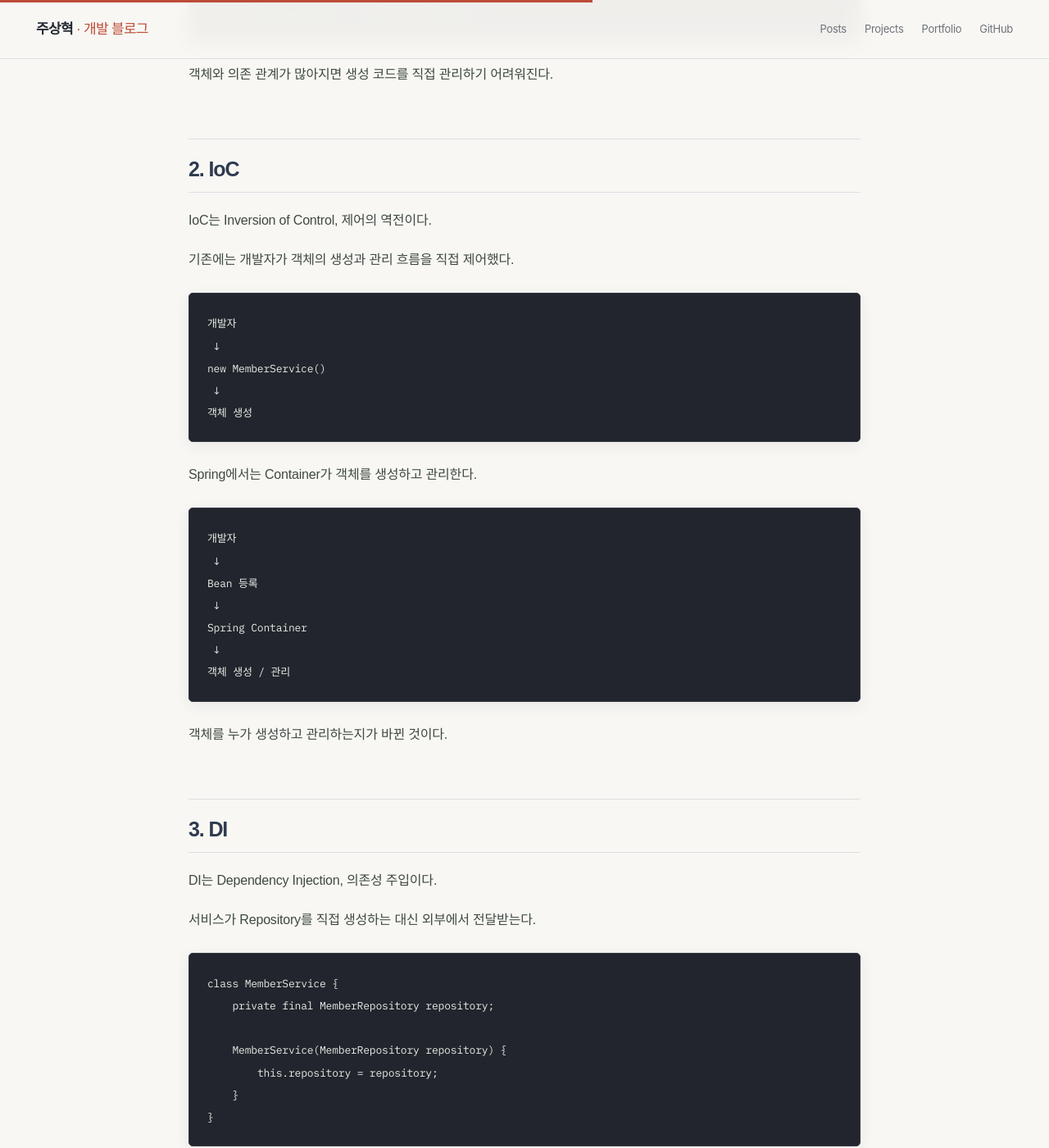
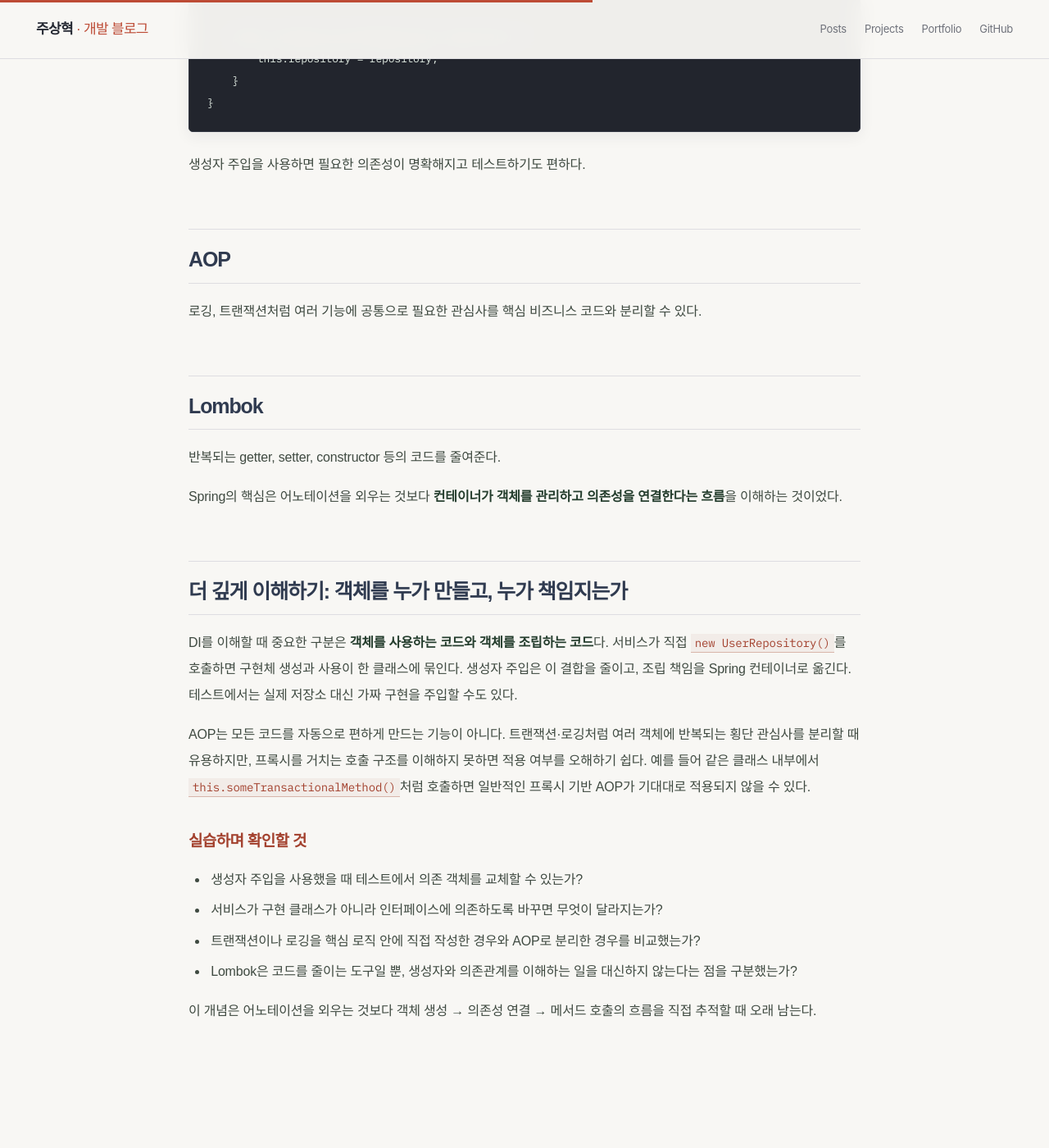
Before and after one commit to zuzusnasna/zuzusnasna.github.io, a Jekyll site: the page built from _posts/2026-09-03-spring-di-aop.md, in a window 1280 px wide and 1400 px high, scrolled down 874 px. Shown: the whole window at 82% size. Built offline with Jekyll 4.4.1, drawn with Linux system fonts in a browser that asks for light colours; some web fonts are replaced; some of the changed text lies outside the part shown.

Commit message:
복구: 기존 Spring DI AOP 문서 원상 복구

````diff
--- a/_posts/2026-09-03-spring-di-aop.md
+++ b/_posts/2026-09-03-spring-di-aop.md
@@ -1,80 +1,50 @@
 ---
 layout: post
-title: "Spring 시작 — Spring Framework, IoC, DI"
-date: 2026-10-30 15:00:00 +0900
-categories: [Spring]
-tags: [Spring]
+title: "Spring Boot 학습 : DI, IoC, AOP, Lombok"
+date: 2026-09-03 09:00:00 +0900
+categories: [학습]
+tags: [Spring Boot, Java]
 ---
 
-오늘은 Spring Framework가 무엇인지부터 IoC와 DI의 관계를 정리했다.
+Spring Boot를 처음 공부하면서 DI와 IoC를 먼저 이해했다.
 
-## 1. Spring Framework
+## IoC와 DI
 
-Spring은 Java 애플리케이션을 개발하기 위한 프레임워크다. 객체 생성과 의존성 관리 같은 부분을 Container가 담당하도록 구성할 수 있다.
-
-기존에는 개발자가 직접 객체를 생성했다.
+객체를 필요한 곳에서 직접 생성하는 대신 Spring 컨테이너가 객체의 생성과 의존관계를 관리한다.
 
 ```java
-MemberService service = new MemberService();
-```
+@Service
+public class UserService {
+    private final UserRepository repository;
 
-객체와 의존 관계가 많아지면 생성 코드를 직접 관리하기 어려워진다.
-
-## 2. IoC
-
-IoC는 Inversion of Control, 제어의 역전이다.
-
-기존에는 개발자가 객체의 생성과 관리 흐름을 직접 제어했다.
-
-```text
-개발자
- ↓
-new MemberService()
- ↓
-객체 생성
-```
-
-Spring에서는 Container가 객체를 생성하고 관리한다.
-
-```text
-개발자
- ↓
-Bean 등록
- ↓
-Spring Container
- ↓
-객체 생성 / 관리
-```
-
-객체를 누가 생성하고 관리하는지가 바뀐 것이다.
-
-## 3. DI
-
-DI는 Dependency Injection, 의존성 주입이다.
-
-서비스가 Repository를 직접 생성하는 대신 외부에서 전달받는다.
-
-```java
-class MemberService {
-    private final MemberRepository repository;
-
-    MemberService(MemberRepository repository) {
+    public UserService(UserRepository repository) {
         this.repository = repository;
     }
 }
 ```
 
-Spring에서는 Container가 필요한 Bean을 찾아 생성자를 통해 주입한다.
+생성자 주입을 사용하면 필요한 의존성이 명확해지고 테스트하기도 편하다.
 
-```java
-@Service
-public class MemberService {
-    private final MemberMapper mapper;
+## AOP
 
-    public MemberService(MemberMapper mapper) {
-        this.mapper = mapper;
-    }
-}
-```
+로깅, 트랜잭션처럼 여러 기능에 공통으로 필요한 관심사를 핵심 비즈니스 코드와 분리할 수 있다.
 
-IoC가 객체를 관리하는 제어의 방향에 대한 개념이라면 DI는 그 과정에서 객체의 의존성을 외부에서 넣어주는 방법이라고 구분했다.
+## Lombok
+
+반복되는 getter, setter, constructor 등의 코드를 줄여준다.
+
+Spring의 핵심은 어노테이션을 외우는 것보다 **컨테이너가 객체를 관리하고 의존성을 연결한다는 흐름**을 이해하는 것이었다.
+
+## 더 깊게 이해하기: 객체를 누가 만들고, 누가 책임지는가
+
+DI를 이해할 때 중요한 구분은 **객체를 사용하는 코드와 객체를 조립하는 코드**다. 서비스가 직접 `new UserRepository()`를 호출하면 구현체 생성과 사용이 한 클래스에 묶인다. 생성자 주입은 이 결합을 줄이고, 조립 책임을 Spring 컨테이너로 옮긴다. 테스트에서는 실제 저장소 대신 가짜 구현을 주입할 수도 있다.
+
+AOP는 모든 코드를 자동으로 편하게 만드는 기능이 아니다. 트랜잭션·로깅처럼 여러 객체에 반복되는 횡단 관심사를 분리할 때 유용하지만, 프록시를 거치는 호출 구조를 이해하지 못하면 적용 여부를 오해하기 쉽다. 예를 들어 같은 클래스 내부에서 `this.someTransactionalMethod()`처럼 호출하면 일반적인 프록시 기반 AOP가 기대대로 적용되지 않을 수 있다.
+
+### 실습하며 확인할 것
+- 생성자 주입을 사용했을 때 테스트에서 의존 객체를 교체할 수 있는가?
+- 서비스가 구현 클래스가 아니라 인터페이스에 의존하도록 바꾸면 무엇이 달라지는가?
+- 트랜잭션이나 로깅을 핵심 로직 안에 직접 작성한 경우와 AOP로 분리한 경우를 비교했는가?
+- Lombok은 코드를 줄이는 도구일 뿐, 생성자와 의존관계를 이해하는 일을 대신하지 않는다는 점을 구분했는가?
+
+이 개념은 어노테이션을 외우는 것보다 객체 생성 → 의존성 연결 → 메서드 호출의 흐름을 직접 추적할 때 오래 남는다.
````
